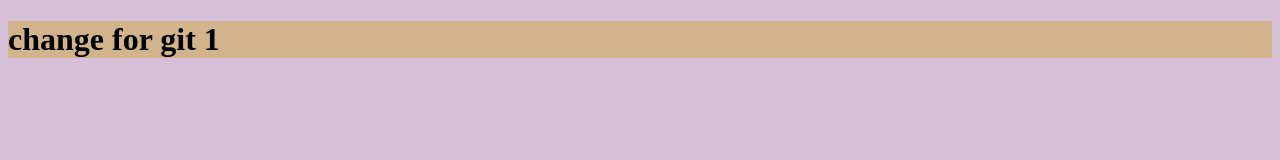
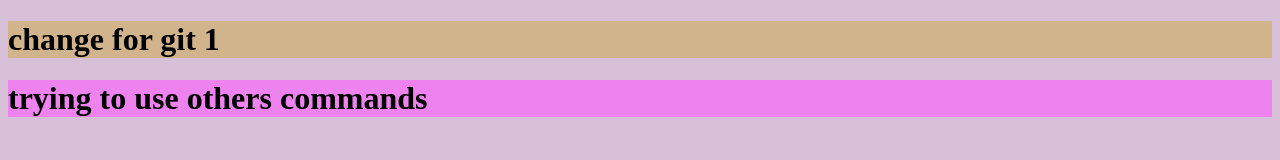
Before and after one commit to YusufKolawole/flex-example, a plain HTML site: page index.html in a window 1280 px wide. Drawn offline with Linux system fonts and the light colour scheme.

Commit message:
trying to use git add .

```diff
--- a/index.html
+++ b/index.html
@@ -12,4 +12,8 @@
         <h1 class="change_1">
             change for git 1
         </h1>
+
+        <h1 class="change_2">
+            trying to use others commands
+        </h1>
 </html>
--- a/style.css
+++ b/style.css
@@ -1,5 +1,8 @@
 .change_1{
     background-color: tan;
+}
+.change_2{
+    background-color: violet;
 }
 body{
     background-color: thistle;
```
